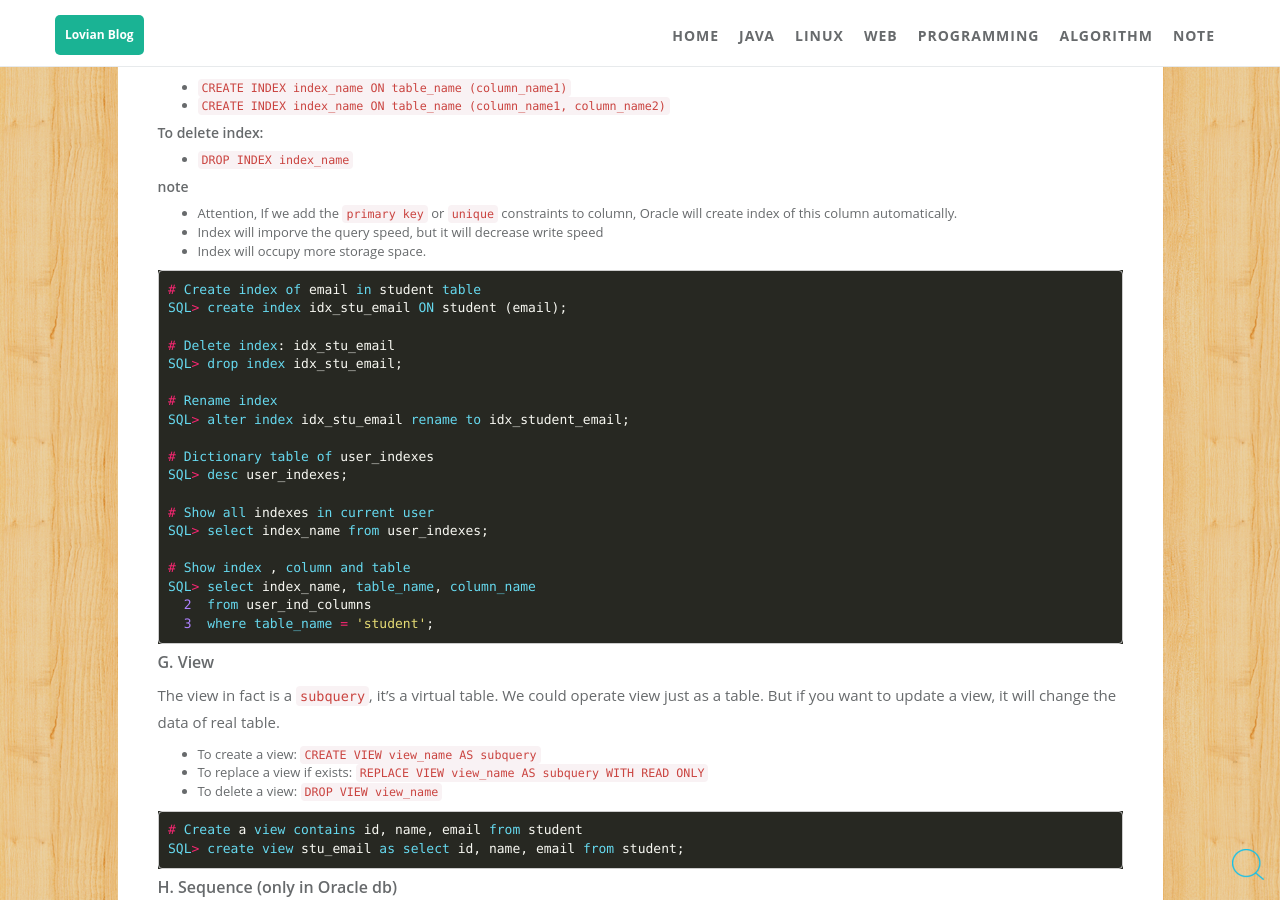
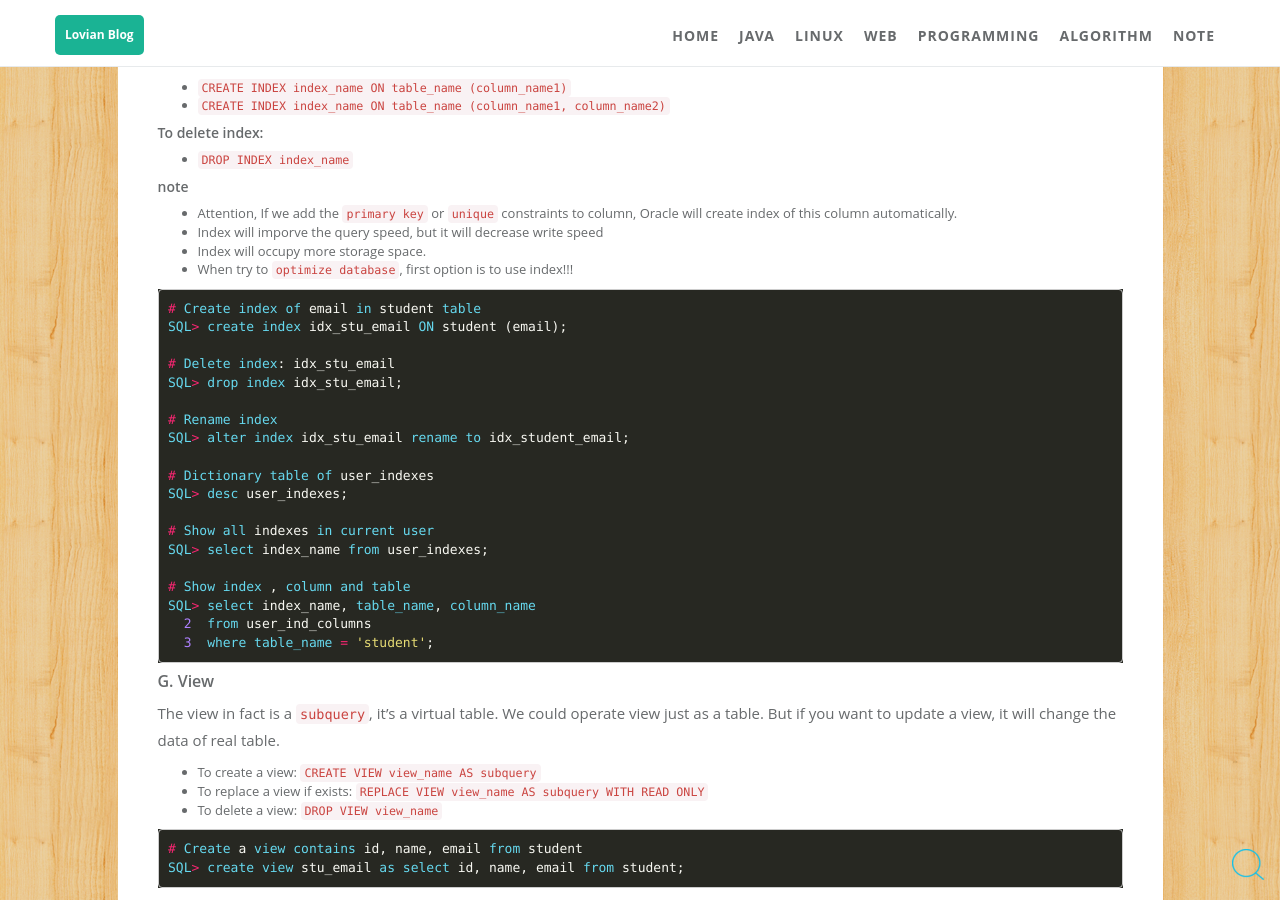
Before and after one commit to ZhengshuaiPENG/zhengshuaipeng.github.io, a Jekyll site: the page built from _posts/2016/06/2016-06-29-db-oracle-tutorial4.md, in a window 1280 px wide and 900 px high, scrolled down 5118 px. Built offline with Jekyll 4.4.1, drawn with Linux system fonts in a browser that asks for light colours; comment, search, counter and statistics services are not loaded.

Commit message:
orace tuto4

````diff
--- a/_posts/2016/06/2016-06-29-db-oracle-tutorial4.md
+++ b/_posts/2016/06/2016-06-29-db-oracle-tutorial4.md
@@ -273,6 +273,7 @@ When there is a lot of records in database, use index can improve the query spee
 -	Attention, If we add the ```primary key``` or ```unique``` constraints to column, Oracle will create index of this column automatically.
 -	Index will imporve the query speed, but it will decrease write speed
 -	Index will occupy more storage space.
+-	When try to ```optimize database```, first option is to use index!!!
 
 ```sql
 # Create index of email in student table
````
